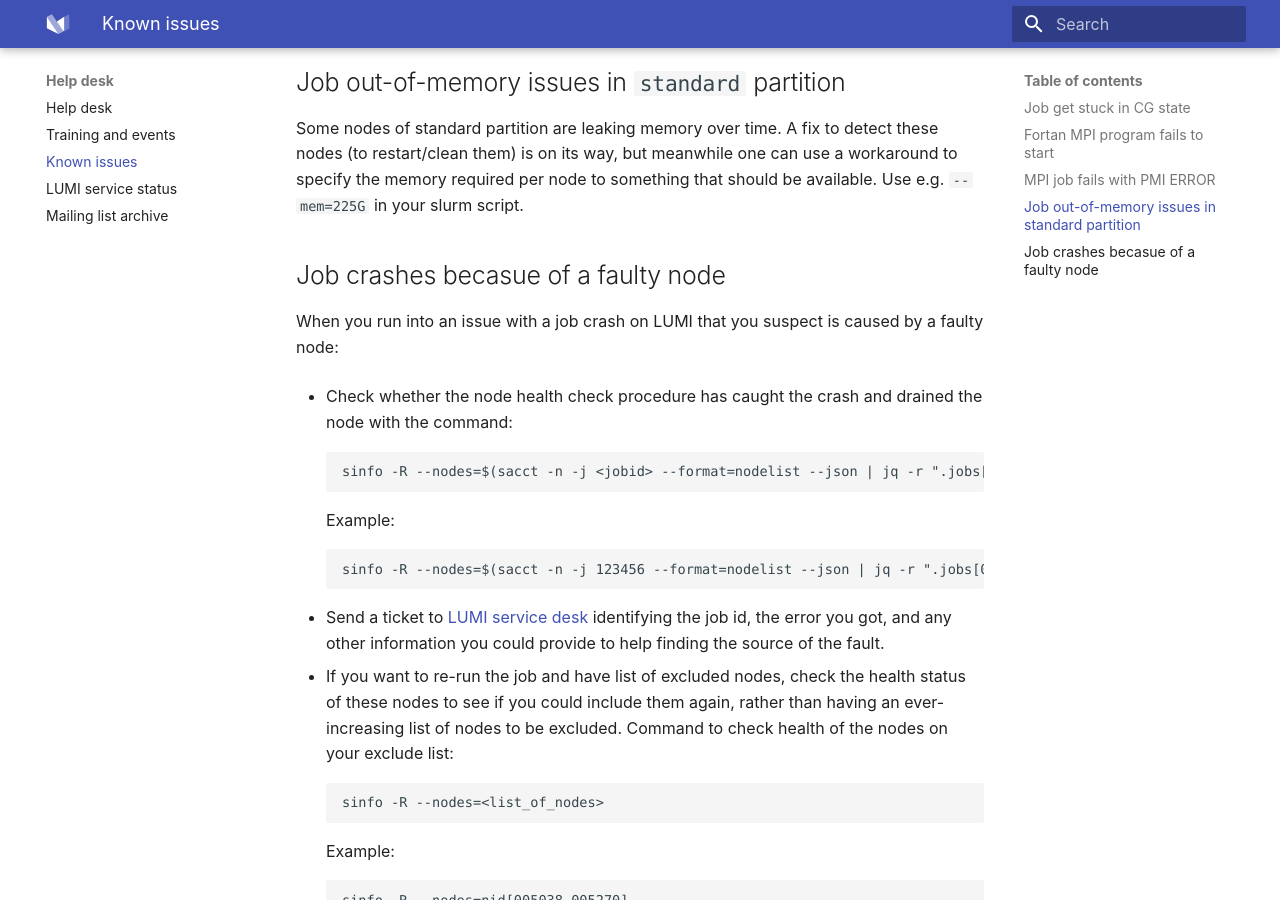
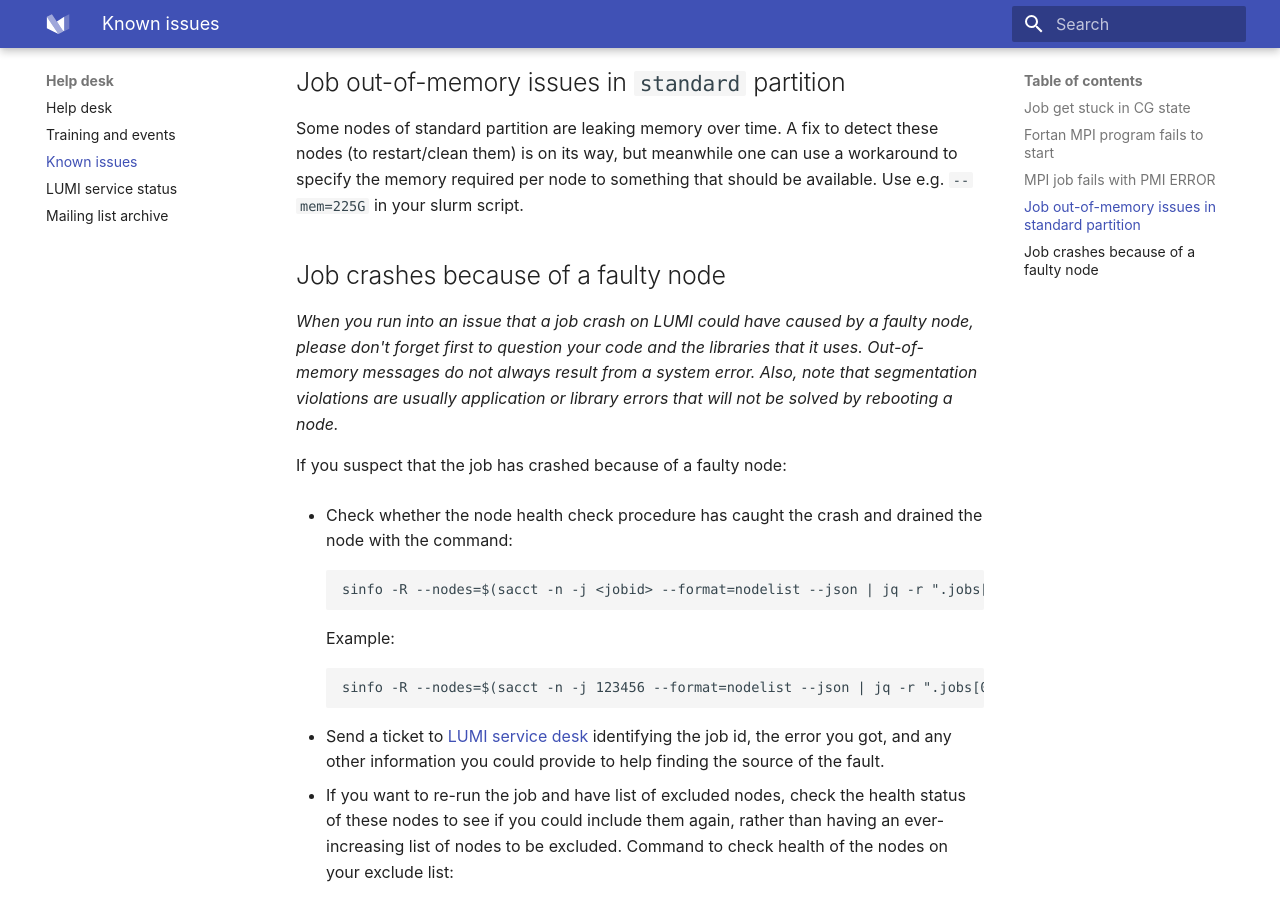
Before and after one commit to Lumi-supercomputer/lumi-userguide, an MkDocs documentation site: the page built from docs/helpdesk/issues.md, in a window 1280 px wide and 900 px high, scrolled down 655 px. Built offline with MkDocs 1.6.1 and Material for MkDocs 9.7.7, drawn with Linux system fonts in a browser that asks for light colours.

Commit message:
Update job crashes faulty node part (#115)
* Update job crashes faulty node part

* Update docs/helpdesk/issues.md

Co-authored-by: Peter Larsson <egplar@gmail.com>

---------

Co-authored-by: Peter Larsson <egplar@gmail.com>

````diff
--- a/docs/helpdesk/issues.md
+++ b/docs/helpdesk/issues.md
@@ -26,9 +26,11 @@ To avoid job startup failures with `[unset]:_pmi_set_af_in_use:PMI ERROR`, add
 
 Some nodes of standard partition are leaking memory over time. A fix to detect these nodes (to restart/clean them) is on its way, but meanwhile one can use a workaround to specify the memory required per node to something that should be available. Use e.g. `--mem=225G` in your slurm script.
 
-## Job crashes becasue of a faulty node
+## Job crashes because of a faulty node
 
-When you run into an issue with a job crash on LUMI that you suspect is caused by a faulty node:
+_When you run into an issue that a job crash on LUMI could have caused by a faulty node, please don't forget first to question your code and the libraries that it uses. Out-of-memory messages do not always result from a system error. Also, note that segmentation violations are usually application or library errors that will not be solved by rebooting a node._
+
+If you suspect that the job has crashed because of a faulty node:
 
 - Check whether the node health check procedure has caught the crash and drained the node with the command:
   ```
````
